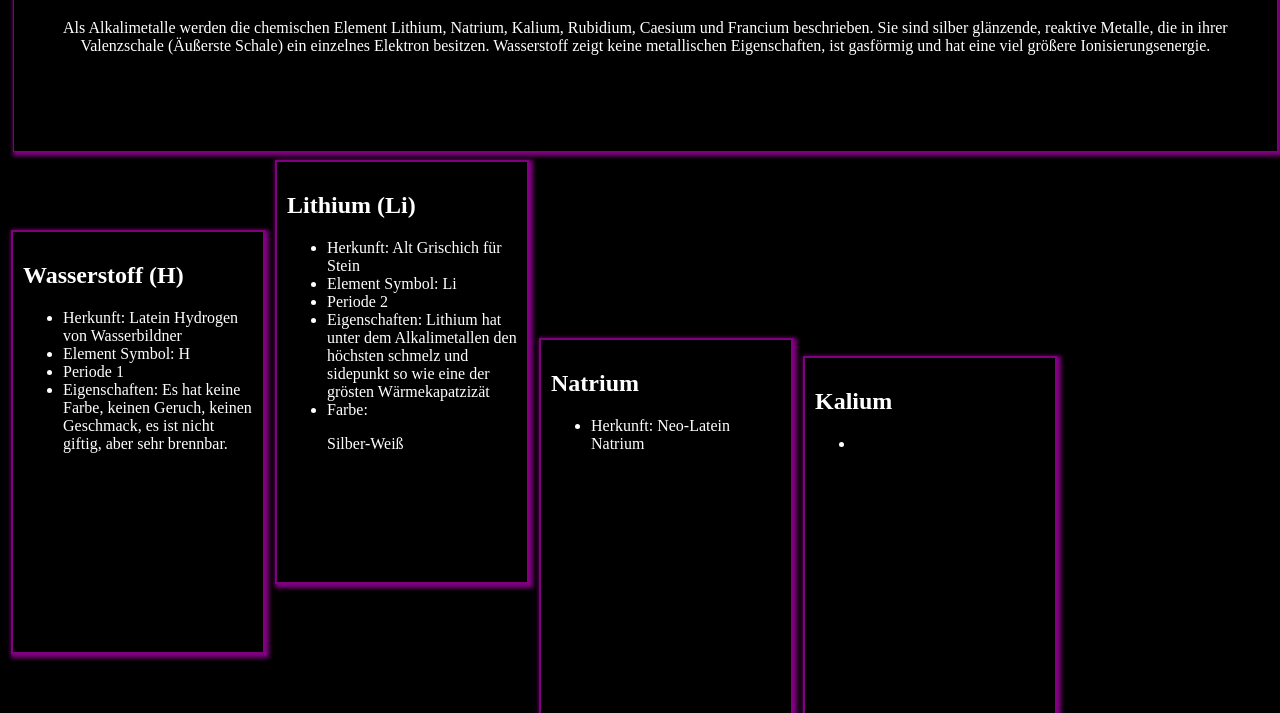
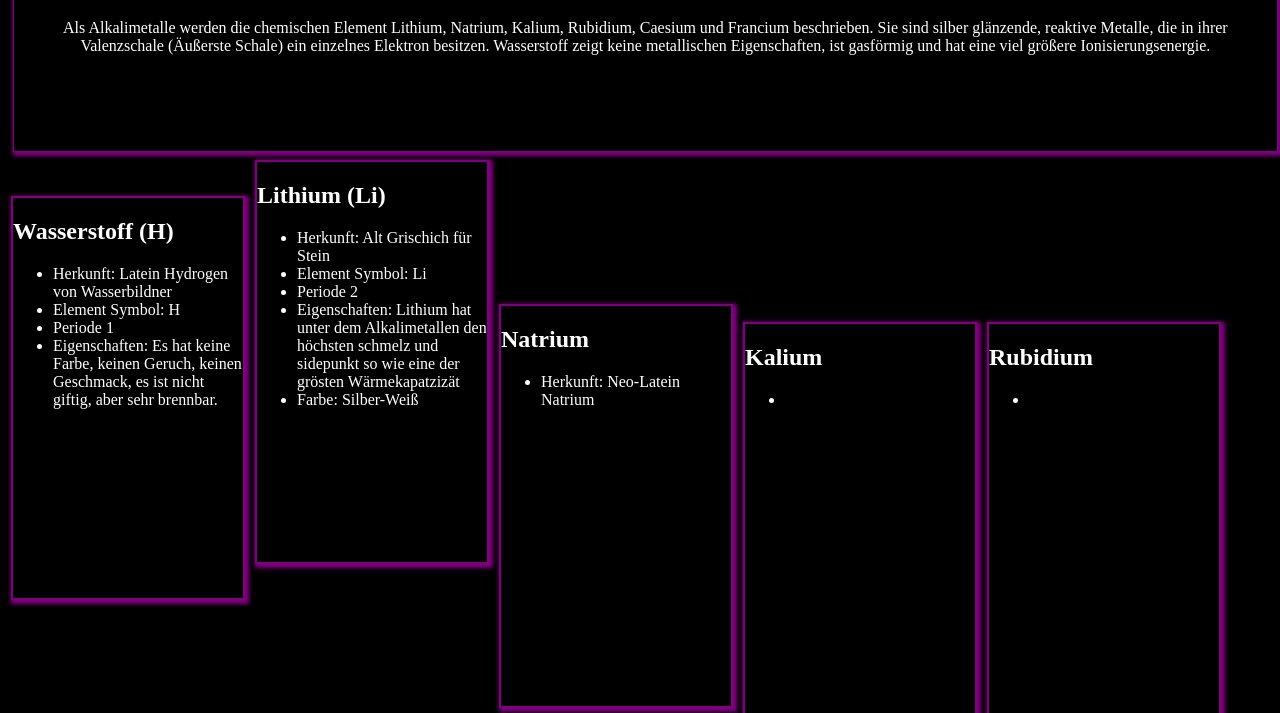
Before and after one commit to ThanonC/thanonc.github.io, a plain HTML site: page chemref.html in a window 1280 px wide. Shown: the part 87-800 px from the top of the page. Drawn offline with Linux system fonts and the light colour scheme.

Commit message:
Update chemref.html

```diff
--- a/chemref.html
+++ b/chemref.html
@@ -26,7 +26,7 @@
                 <li>Element Symbol: Li</li>
                 <li>Periode 2</li>
                 <li>Eigenschaften: Lithium hat unter dem Alkalimetallen den höchsten schmelz und sidepunkt so wie eine der grösten Wärmekapatzizät</li>
-                <li>Farbe: <p style="color: f0f0f0;">Silber-Weiß</p> </li>
+                <li>Farbe: Silber-Weiß</li>
             </ul>
         </div>
         <div class="group">
@@ -96,7 +96,7 @@
                 box-shadow: 2px 2px 4px 2px purple;
                 width: 230px;
                 height: 400px;
-                padding: 10px;
+                padding: auto;
                 margin: 3px;
                 color: white;
                 display: inline-block;
```
